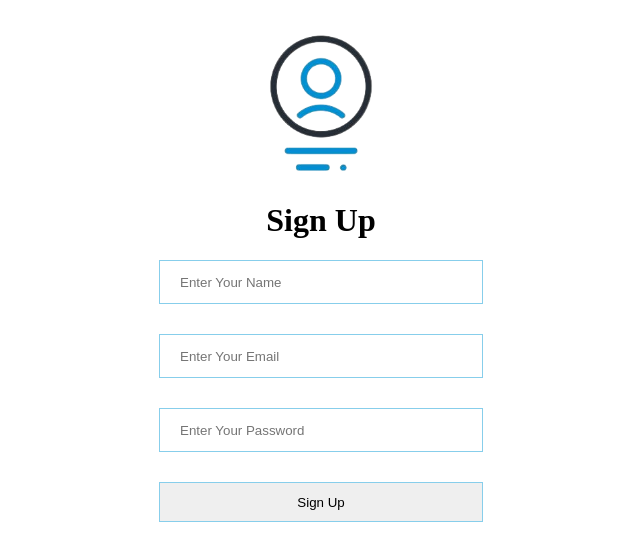
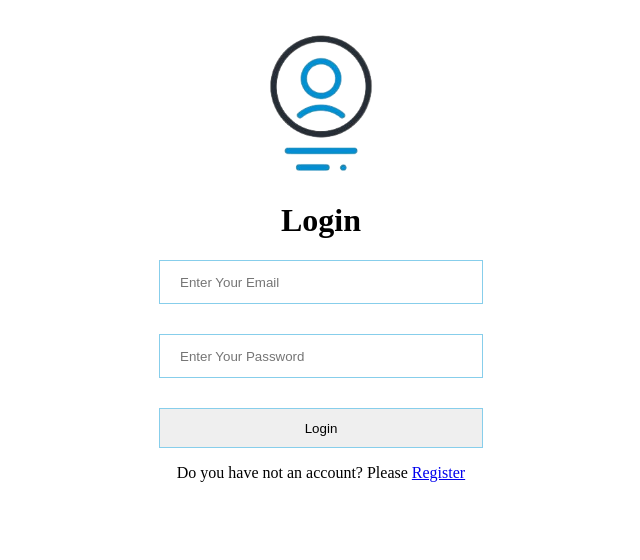
Before and after one commit to mahmoodfoysal/restaurant-management-vue3, a Vue app: page /login in a window 1280 px wide. Shown: the top 560 px of the page, without its empty margins (319-959 px from the left). Built offline with nearby package versions, Linux system fonts and the light colour scheme.

Commit message:
signup, login page and validation done

```diff
--- a/babel.config.js
+++ b/babel.config.js
@@ -1,5 +1,6 @@
 module.exports = {
   presets: [
     '@vue/cli-plugin-babel/preset'
-  ]
+  ],
+
 }
--- a/db.json
+++ b/db.json
@@ -1,15 +1,21 @@
 {
   "user": [
     {
-      "id": "a43b",
-      "name": "Foysal",
+      "id": "ca6a",
+      "name": "Foysal Mahmood",
       "email": "foysal@user.com",
       "password": "12345678"
     },
     {
-      "id": "883e",
-      "name": "Mahmood",
+      "id": "9230",
+      "name": "Mahmood Foysal",
       "email": "mahmood@user.com",
+      "password": "12345678"
+    },
+    {
+      "id": "2266",
+      "name": "User Test",
+      "email": "user@user.com",
       "password": "12345678"
     }
   ]
--- a/src/App.vue
+++ b/src/App.vue
@@ -1,15 +1,12 @@
 <template>
-  <img class="signup-logo" src="./assets/signup-logo-removebg-preview.png" alt="Signup Logo">
-  <SignUp></SignUp>
+
+  <router-view></router-view>
 </template>
 
 <script>
-import SignUp from './components/SignUp.vue';
 export default {
   name: 'App',
-  components: {
-    SignUp
-  }
+
 }
 </script>
 
@@ -17,7 +14,5 @@ export default {
 #app {
   text-align: center;
 }
-.signup-logo {
-  height: 190px;
-}
+
 </style>
--- /dev/null
+++ b/src/components/Home.vue
@@ -0,0 +1,15 @@
+<template>
+    <h1>Hello user, Welcome to Home Page</h1>
+</template>
+
+<script>
+export default {
+    name: 'Home',
+    mounted() {
+        let user = localStorage.getItem('user-info')
+        if(!user) {
+            this.$router.push({name: 'SignUp'})
+        }
+    }
+}
+</script>
--- /dev/null
+++ b/src/components/Login.vue
@@ -0,0 +1,89 @@
+<template>
+    <img class="signup-logo" src="../assets/signup-logo-removebg-preview.png" alt="Login Logo">
+    <h1 class="signup-text">Login</h1>
+    <div class="register">
+        <input
+        v-model="email"
+        type="email"
+        placeholder="Enter Your Email">
+        <input
+        v-model="password"
+        type="password"
+        placeholder="Enter Your Password">
+        <button
+        @click="login"
+        class="signup-btn-style">
+        Login
+    </button>
+    </div>
+    <div>
+        <p>Do you have not an account? Please <router-link :to="{name: 'SignUp'}">Register</router-link></p>
+    </div>
+</template>
+
+<script>
+import axios from 'axios';
+    export default {
+        name: 'Login',
+        data() {
+            return {
+                email: '',
+                password: '',
+            }
+        },
+        methods: {
+            async login() {
+                let result = await axios.get(`http://localhost:3000/user?email=${this.email}&password=${this.password}`)
+                if(result.status === 200 && result.data.length > 0) {
+                    localStorage.setItem('user-info', JSON.stringify(result.data[0]));
+                    this.$router.push({name: 'Home'})
+                }
+                console.log("Clicked", result.data)
+            }
+        },
+        mounted() {
+            let user = localStorage.getItem('user-info')
+        if(user) {
+            this.$router.push({name: 'Home'})
+        }
+        }
+    }
+</script>
+
+<style>
+.signup-text {
+    margin-top: 0;
+    padding: 0;
+}
+
+.register input {
+    width: 300px;
+    height: 40px;
+    padding-left: 20px;
+    display: block;
+    margin-bottom: 30px;
+    margin-right: auto;
+    margin-left: auto;
+    border: 1px solid skyblue;
+}
+
+.signup-btn-style {
+    width: 324px;
+    height: 40px;
+    /* padding-left: 20px; */
+    display: block;
+    /* margin-bottom: 30px; */
+    margin-right: auto;
+    margin-left: auto;
+    border: 1px solid skyblue;
+}
+
+.signup-btn-style:hover {
+    background-color: skyblue;
+    color: white;
+    cursor: pointer;
+}
+.signup-logo {
+  height: 190px;
+}
+</style>
--- a/src/components/SignUp.vue
+++ b/src/components/SignUp.vue
@@ -1,21 +1,32 @@
 <template>
+    <img class="signup-logo" src="../assets/signup-logo-removebg-preview.png" alt="Signup Logo">
     <h1 class="signup-text">Sign Up</h1>
     <div class="register">
         <input
         v-model="name"
-            type="text" placeholder="Enter Your Name">
+        type="text"
+        placeholder="Enter Your Name">
         <input
         v-model="email"
-            type="email" name="" id="" placeholder="Enter Your Email">
+        type="email"
+        placeholder="Enter Your Email">
         <input
         v-model="password"
-            type="password" name="" id="" placeholder="Enter Your Password">
-            <button @click="signUp" class="signup-btn-style">Sign Up</button>
+        type="password"
+        placeholder="Enter Your Password">
+        <button
+        @click="signUp"
+        class="signup-btn-style">
+        Sign Up
+    </button>
     </div>
-
+    <div>
+        <p>Do you have an account? Please <router-link :to="{name: 'Login'}">Login</router-link></p>
+    </div>
 </template>
 
 <script>
+import axios from 'axios';
 export default {
     name: 'SignUp',
     data() {
@@ -26,8 +37,29 @@ export default {
         }
     },
     methods: {
-    signUp() {
-        console.log("Signup click", this.name, this.email, this.password)
+        async signUp() {
+            const url = 'http://localhost:3000/user';
+            let result = await axios.post(url, {
+                name: this.name,
+                email: this.email,
+                password: this.password
+            });
+            if (result.status === 201) {
+                console.log(result.data);
+                alert("User Created Successfully");
+                localStorage.setItem('user-info', JSON.stringify(result.data));
+                this.$router.push({name: 'Home'})
+                this.name = '';
+                this.email = '';
+                this.password = '';
+            }
+
+        }
+    },
+    mounted() {
+        let user = localStorage.getItem('user-info')
+        if(user) {
+            this.$router.push({name: 'Home'})
         }
     }
 }
@@ -39,7 +71,8 @@ methods: {
     margin-top: 0;
     padding: 0;
 }
-.register input{
+
+.register input {
     width: 300px;
     height: 40px;
     padding-left: 20px;
@@ -60,10 +93,13 @@ methods: {
     margin-left: auto;
     border: 1px solid skyblue;
 }
+
 .signup-btn-style:hover {
     background-color: skyblue;
     color: white;
     cursor: pointer;
 }
-
+.signup-logo {
+  height: 190px;
+}
 </style>
--- a/src/main.js
+++ b/src/main.js
@@ -1,4 +1,5 @@
 import { createApp } from 'vue'
 import App from './App.vue'
+import router from './routers'
 
-createApp(App).mount('#app')
+createApp(App).use(router).mount('#app')
--- /dev/null
+++ b/src/routers.js
@@ -0,0 +1,29 @@
+import Home from "./components/Home.vue";
+import SignUp from "./components/SignUp.vue";
+import Login from "./components/Login.vue";
+import { createRouter, createWebHistory } from "vue-router";
+
+const routes = [
+    {
+        path: '/',
+        name: 'Home',
+        component: Home
+    },
+    {
+        path: '/sign-up',
+        name: 'SignUp',
+        component: SignUp
+    },
+    {
+        path: '/login',
+        name: 'Login',
+        component: Login
+    }
+];
+
+const router = createRouter({
+    history:createWebHistory(),
+    routes
+});
+
+export default router;
--- a/vue.config.js
+++ b/vue.config.js
@@ -1,4 +1,4 @@
 const { defineConfig } = require('@vue/cli-service')
 module.exports = defineConfig({
-  transpileDependencies: true
+  transpileDependencies: true,
 })
```
Also changed, not shown: package.json (+6 -2 lines), 1 other file (tests, documents, lock files or other folders). Lines whose indentation alone changed are shown as unchanged.
